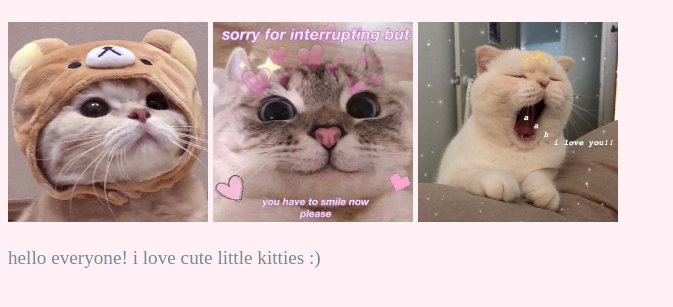
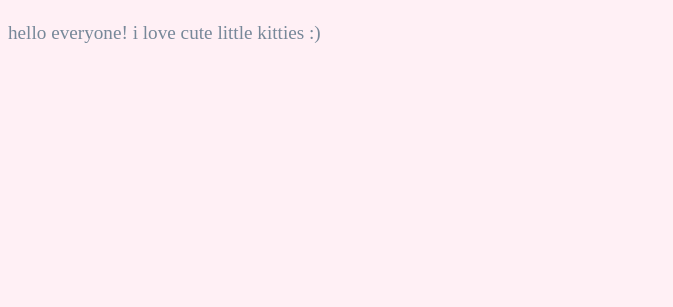
Before and after one commit to triannan/random, a plain HTML site: page index.html in a window 1280 px wide. Shown: the part 73-380 px from the top of the page, without its empty margins (0-673 px from the left). Drawn offline with Linux system fonts and the light colour scheme.

Commit message:
Update index.html

```diff
--- a/index.html
+++ b/index.html
@@ -8,9 +8,6 @@
     <body>
         <h1>trianna nguyen &lt;3</h1>
         <div class="pic">
-            <img src="kitty.jpg" alt="kitty">
-            <img src="kit.jpg" alt="kitty">
-            <img src="cat.jpg" alt="kitty">
             <p>hello everyone! i love cute little kitties :)</p>
         </div>
     </body>
```
